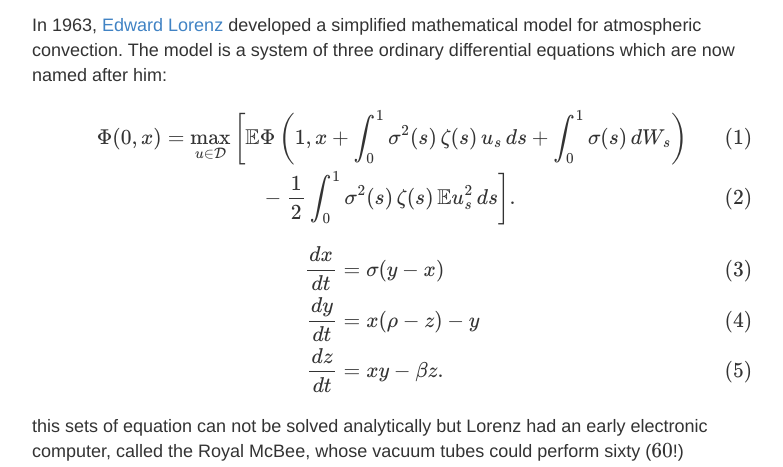
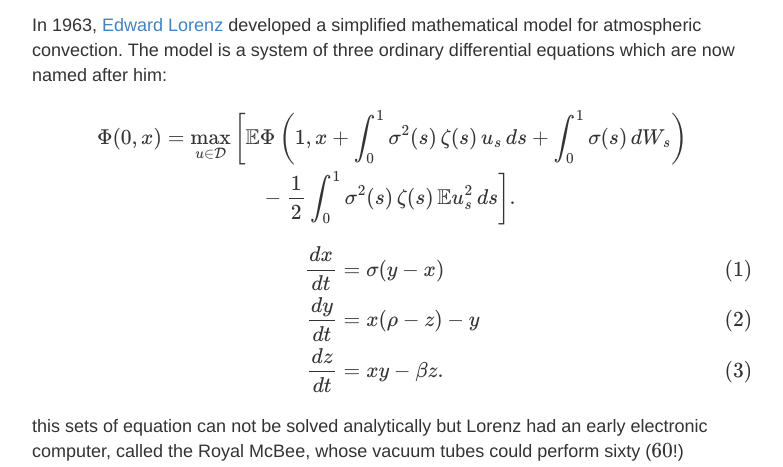
Before and after one commit to verzep/verzep.github.io, a Jekyll site: the page built from _posts/2021-02-21-Buttefly-Effect.md, in a window 1280 px wide and 900 px high, scrolled down 335 px. Shown: the part 150-617 px from the top of the window, without its empty margins (248-1031 px from the left). Built offline with Jekyll 4.4.1, drawn with Linux system fonts in a browser that asks for light colours; formulas are drawn with MathJax 3.

Commit message:
Update 2021-02-21-Buttefly-Effect.md

```diff
--- a/_posts/2021-02-21-Buttefly-Effect.md
+++ b/_posts/2021-02-21-Buttefly-Effect.md
@@ -19,7 +19,7 @@ In this brief post, I will reproduce its experiment using a basic `numpy` simula
 In 1963, [Edward Lorenz](https://en.wikipedia.org/wiki/Edward_Norton_Lorenz) developed a simplified mathematical model for atmospheric convection. The model is a system of three ordinary differential equations which are now named after him:
 
 $$
-\begin{align}
+\begin{aligned}
     \Phi(0,x) = \max_{u \in \mathcal{D}} \bigg[
         \mathbb{E} & \Phi\left(1,
         x + \int_0^1 \sigma^2(s) \, \zeta(s) \, u_s \, ds
@@ -28,7 +28,7 @@ $$
         &- \frac{1}{2} \int_0^1 \sigma^2(s) \, \zeta(s) \,
         \mathbb{E} u_s^2  \, ds
     \bigg].
-\end{align}
+\end{aligned}
 $$
 
 $$
```
